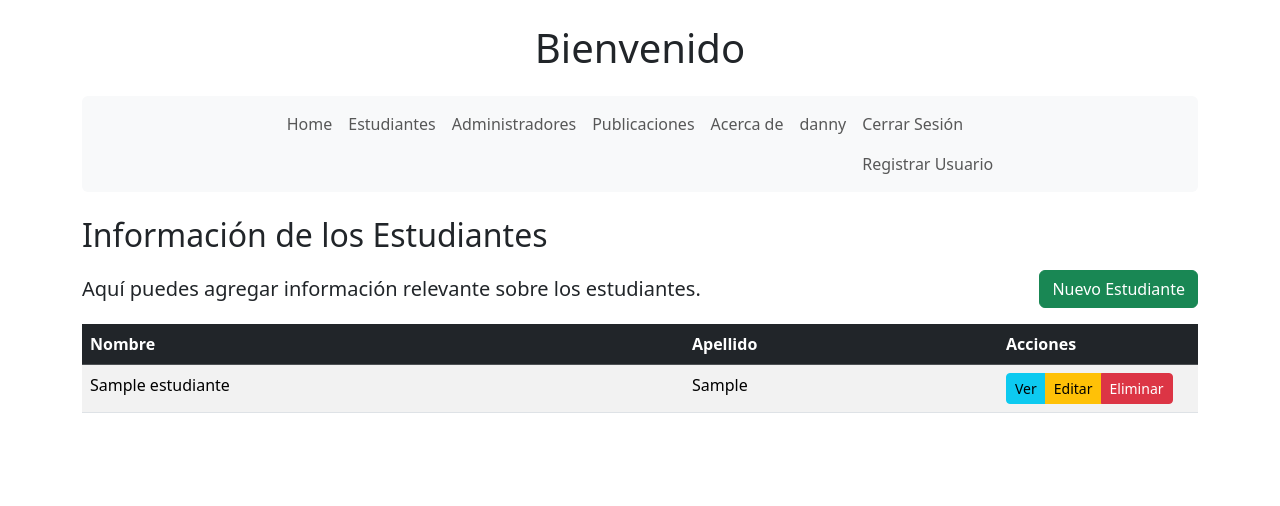
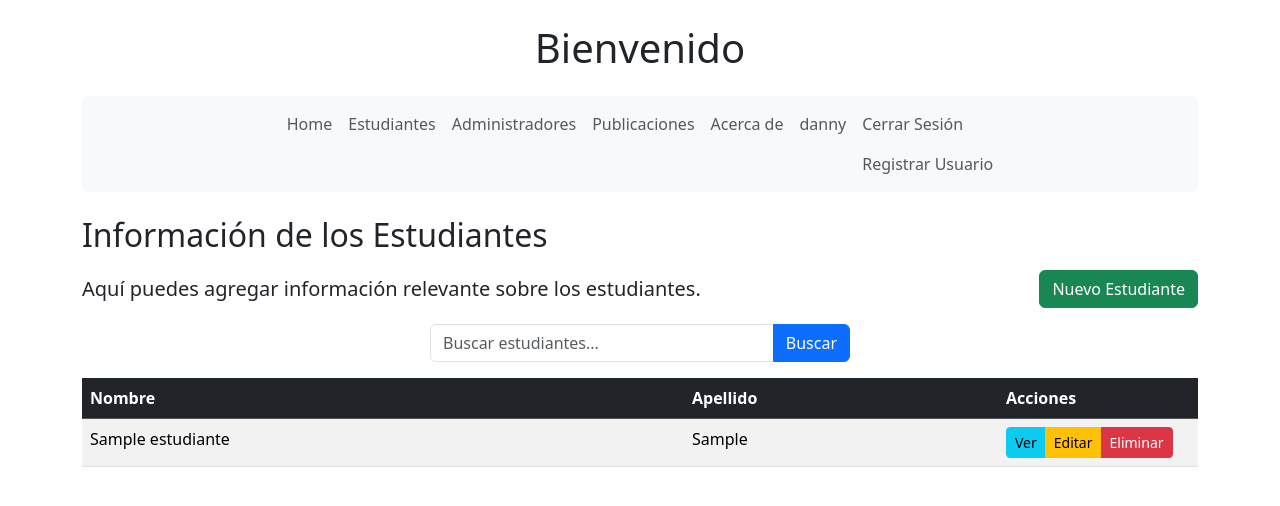
Before and after one commit to dmoralesc18/Tarea_09_AgregarUsuario, a Django app: page /Principal/ in a window 1280 px wide. Shown: the top 506 px of the page. Run offline with Django 5.2, Linux system fonts and the light colour scheme; a user stored in the database is signed in; tables that the repository leaves empty hold one stand-in row (values such as "Sample post").

Commit message:
Añadir boton buscar en las paginas

```diff
--- a/Apps/Principal/templates/Estudiantes.html
+++ b/Apps/Principal/templates/Estudiantes.html
@@ -10,6 +10,17 @@
         <i class="fas fa-plus"></i> Nuevo Estudiante
     </a>
 </div>
+
+
+<form action="" method="get" class="mb-3">
+    <div class="input-group mx-auto" style="max-width: 420px; width: 100%;">
+        <input type="text" name="q" class="form-control" placeholder="Buscar estudiantes..." value="{{ request.GET.q }}">
+        <button class="btn btn-primary" type="submit">
+            <i class="fas fa-search"></i> Buscar
+        </button>
+    </div>
+</form>
+<div class="mb-3"></div>
 
 <table class="table table-striped">
 <thead class="table-dark">
```
Also changed, not shown: Apps/Principal/templates/Administradores.html (+11 -0 lines), Apps/Publicaciones/templates/Autorizados.html (+11 -0 lines), Apps/Publicaciones/templates/Publicacion.html (+10 -0 lines).
